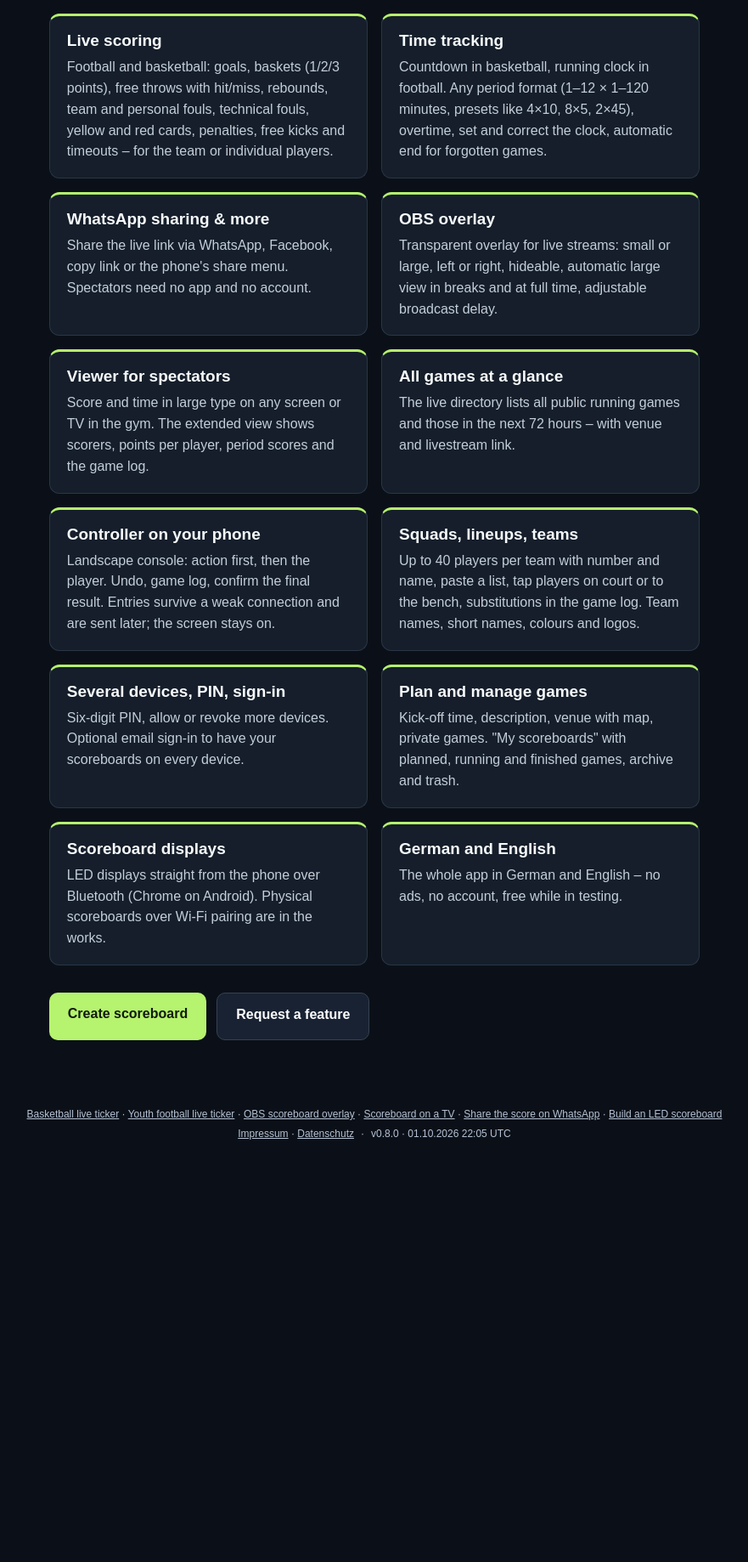
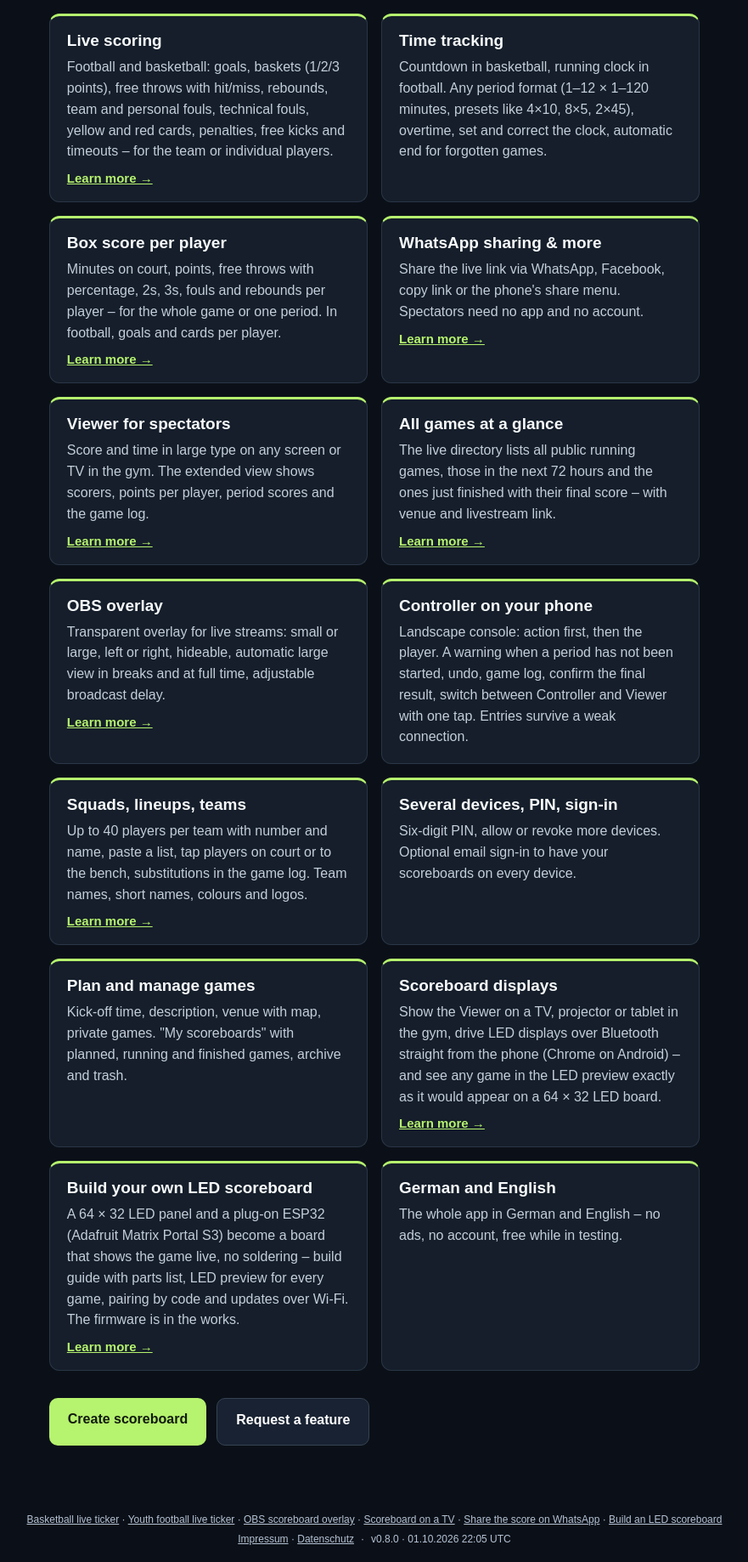
Before and after one commit to bullemer/score67-de, a FastAPI app: page /features?lang=en in a window 1280 px wide. Shown: the part 304-2142 px from the top of the page at 85% size, without its empty margins (199-1080 px from the left). Before the commit the page ends 1645 px from the top, so only its background shows below. Run offline with FastAPI, Linux system fonts and the light colour scheme.

Commit message:
Site: language switch loads the other language; features and start page list the new pages
Guide pages are written per language, so DE/EN now loads ?lang= (and a
chosen language follows plain links) instead of swapping texts in place,
which mixed English menus with German content. Features: box score and
LED scoreboard cards, updated texts, 'learn more' links to the guides;
start page: guides section.

Co-Authored-By: Claude Opus 5.5 <noreply@anthropic.com>

```diff
--- a/backend/score67/static/site.css
+++ b/backend/score67/static/site.css
@@ -53,3 +53,4 @@ a.forum-post:hover,a.forum-post:focus-visible{border-color:#b6f36e}
 .guide-note{background:#151e2a;border-left:4px solid #fbbf24;padding:12px 16px;border-radius:8px}.guide-table{overflow-x:auto;margin:16px 0}.guide-table table{border-collapse:collapse;width:100%;min-width:560px}.guide-table th,.guide-table td{border-bottom:1px solid #2a3647;padding:10px 8px;text-align:left;vertical-align:top;color:#c3cedb;font-size:16px}.guide-table th{color:#b6f36e;font-size:14px;text-transform:uppercase;letter-spacing:1px}.guide-table td:last-child{white-space:nowrap}
 @media(max-width:600px){.guide-table table{min-width:0}.guide-table th,.guide-table td{font-size:14px;padding:8px 4px}.guide-table td:last-child{white-space:normal}}
 .led-frame{background:#0d1117;border:10px solid #1f2937;border-radius:14px;padding:10px;margin:20px 0;box-shadow:0 10px 30px #0008}.led-panel{display:block;width:100%;aspect-ratio:2/1}
+.feature-more{display:inline-block;margin-top:10px;color:#b6f36e;font-weight:600;font-size:15px}.landing-guides{margin-top:40px}.landing-guides h2{font-size:22px;margin:0 0 8px}.guide-list{line-height:2;font-size:17px}.guide-list a{color:#b6f36e}
--- a/backend/score67/templates/features.html
+++ b/backend/score67/templates/features.html
@@ -5,17 +5,19 @@
 <body class="site-page">{% include "_site_header.html" %}
 <main><p class="eyebrow" data-i18n="features.eyebrow"></p><h1 data-i18n="features.title"></h1><p data-i18n="features.intro"></p>
 <div class="feature-grid">
-<section class="feature"><h2 data-i18n="features.scoring.title"></h2><p data-i18n="features.scoring.text"></p></section>
+<section class="feature"><h2 data-i18n="features.scoring.title"></h2><p data-i18n="features.scoring.text"></p><a class="feature-more" href="/basketball-liveticker" data-link="/basketball-liveticker" data-i18n="features.more">Mehr erfahren →</a></section>
 <section class="feature"><h2 data-i18n="features.clock.title"></h2><p data-i18n="features.clock.text"></p></section>
-<section class="feature"><h2 data-i18n="features.share.title"></h2><p data-i18n="features.share.text"></p></section>
-<section class="feature"><h2 data-i18n="features.obs.title"></h2><p data-i18n="features.obs.text"></p></section>
-<section class="feature"><h2 data-i18n="features.ticker.title"></h2><p data-i18n="features.ticker.text"></p></section>
-<section class="feature"><h2 data-i18n="features.directory.title"></h2><p data-i18n="features.directory.text"></p></section>
+<section class="feature"><h2 data-i18n="features.boxscore.title"></h2><p data-i18n="features.boxscore.text"></p><a class="feature-more" href="/basketball-liveticker" data-link="/basketball-liveticker" data-i18n="features.more">Mehr erfahren →</a></section>
+<section class="feature"><h2 data-i18n="features.share.title"></h2><p data-i18n="features.share.text"></p><a class="feature-more" href="/anleitung/spielstand-whatsapp-teilen" data-link="/anleitung/spielstand-whatsapp-teilen" data-i18n="features.more">Mehr erfahren →</a></section>
+<section class="feature"><h2 data-i18n="features.ticker.title"></h2><p data-i18n="features.ticker.text"></p><a class="feature-more" href="/anzeigetafel" data-link="/anzeigetafel" data-i18n="features.more">Mehr erfahren →</a></section>
+<section class="feature"><h2 data-i18n="features.directory.title"></h2><p data-i18n="features.directory.text"></p><a class="feature-more" href="/live" data-link="/live" data-i18n="features.more">Mehr erfahren →</a></section>
+<section class="feature"><h2 data-i18n="features.obs.title"></h2><p data-i18n="features.obs.text"></p><a class="feature-more" href="/obs-scoreboard-overlay" data-link="/obs-scoreboard-overlay" data-i18n="features.more">Mehr erfahren →</a></section>
 <section class="feature"><h2 data-i18n="features.console.title"></h2><p data-i18n="features.console.text"></p></section>
-<section class="feature"><h2 data-i18n="features.squad.title"></h2><p data-i18n="features.squad.text"></p></section>
+<section class="feature"><h2 data-i18n="features.squad.title"></h2><p data-i18n="features.squad.text"></p><a class="feature-more" href="/fussball-liveticker" data-link="/fussball-liveticker" data-i18n="features.more">Mehr erfahren →</a></section>
 <section class="feature"><h2 data-i18n="features.devices.title"></h2><p data-i18n="features.devices.text"></p></section>
 <section class="feature"><h2 data-i18n="features.manage.title"></h2><p data-i18n="features.manage.text"></p></section>
-<section class="feature"><h2 data-i18n="features.displays.title"></h2><p data-i18n="features.displays.text"></p></section>
+<section class="feature"><h2 data-i18n="features.displays.title"></h2><p data-i18n="features.displays.text"></p><a class="feature-more" href="/anzeigetafel" data-link="/anzeigetafel" data-i18n="features.more">Mehr erfahren →</a></section>
+<section class="feature"><h2 data-i18n="features.led.title"></h2><p data-i18n="features.led.text"></p><a class="feature-more" href="/anzeigetafel/led-bauanleitung" data-link="/anzeigetafel/led-bauanleitung" data-i18n="features.more">Mehr erfahren →</a></section>
 <section class="feature"><h2 data-i18n="features.free.title"></h2><p data-i18n="features.free.text"></p></section>
 </div>
 <div class="landing-actions"><a class="primary" href="/new" data-i18n="create" data-link="/new"></a><a class="primary secondary" href="/forum" data-i18n="features.wish" data-link="/forum"></a></div></main>
--- a/backend/score67/templates/landing.html
+++ b/backend/score67/templates/landing.html
@@ -7,6 +7,7 @@
 <main><p class="eyebrow" data-i18n="create.scope"></p><h1 data-i18n="landing.title"></h1><p data-i18n="landing.body"></p>
 <div class="landing-actions"><a class="primary" href="/new" data-i18n="create" data-link="/new"></a><a class="primary secondary" href="/dashboard" data-i18n="dashboard" data-link="/dashboard"></a><a class="primary secondary" href="/live" data-i18n="live.title" data-link="/live"></a></div>
 <p class="landing-more"><a href="/features" data-i18n="landing.more_features" data-link="/features"></a> · <a href="/about" data-i18n="landing.more_about" data-link="/about"></a> · <a href="/forum" data-i18n="landing.more_forum" data-link="/forum"></a></p>
+<section class="landing-guides"><h2 data-i18n="landing.guides">Anleitungen &amp; Ratgeber</h2><nav class="guide-list">{% include "_guide_links.html" %}</nav></section>
 <section class="landing-seo"><h2 data-i18n="landing.seo.title"></h2><p data-i18n="landing.seo.text"></p><p data-i18n="landing.seo.text2"></p></section>
 <p class="dev-note"><span data-i18n="landing.dev"></span> <a href="https://navisense.de" target="_blank" rel="noopener">Navisense</a> · navisense.de</p></main>
 <footer class="version-footer site-footer"><nav class="site-guides">{% include "_guide_links.html" %}</nav><span>{% include "_legal_links.html" %}</span> · <span class="version-footer" data-version="{{ release_version }}" data-built="{{ release_built_at }}">{{ release_label }}</span></footer>
--- a/shared/i18n/en.json
+++ b/shared/i18n/en.json
@@ -488,9 +488,9 @@
   "features.ticker.title": "Viewer for spectators",
   "features.ticker.text": "Score and time in large type on any screen or TV in the gym. The extended view shows scorers, points per player, period scores and the game log.",
   "features.directory.title": "All games at a glance",
-  "features.directory.text": "The live directory lists all public running games and those in the next 72 hours – with venue and livestream link.",
+  "features.directory.text": "The live directory lists all public running games, those in the next 72 hours and the ones just finished with their final score – with venue and livestream link.",
   "features.console.title": "Controller on your phone",
-  "features.console.text": "Landscape console: action first, then the player. Undo, game log, confirm the final result. Entries survive a weak connection and are sent later; the screen stays on.",
+  "features.console.text": "Landscape console: action first, then the player. A warning when a period has not been started, undo, game log, confirm the final result, switch between Controller and Viewer with one tap. Entries survive a weak connection.",
   "features.squad.title": "Squads, lineups, teams",
   "features.squad.text": "Up to 40 players per team with number and name, paste a list, tap players on court or to the bench, substitutions in the game log. Team names, short names, colours and logos.",
   "features.devices.title": "Several devices, PIN, sign-in",
@@ -498,7 +498,7 @@
   "features.manage.title": "Plan and manage games",
   "features.manage.text": "Kick-off time, description, venue with map, private games. \"My scoreboards\" with planned, running and finished games, archive and trash.",
   "features.displays.title": "Scoreboard displays",
-  "features.displays.text": "LED displays straight from the phone over Bluetooth (Chrome on Android). Physical scoreboards over Wi-Fi pairing are in the works.",
+  "features.displays.text": "Show the Viewer on a TV, projector or tablet in the gym, drive LED displays over Bluetooth straight from the phone (Chrome on Android) – and see any game in the LED preview exactly as it would appear on a 64 × 32 LED board.",
   "features.free.title": "German and English",
   "features.free.text": "The whole app in German and English – no ads, no account, free while in testing.",
   "features.wish": "Request a feature",
@@ -626,5 +626,11 @@
   "display.update": "Update to {version} available – the panel installs it by itself when no game is running.",
   "display.ota_status": "Update status",
   "display.beta": "Receive beta firmware",
-  "display.beta_note": "Also install test versions (for testers)."
+  "display.beta_note": "Also install test versions (for testers).",
+  "features.more": "Learn more →",
+  "features.boxscore.title": "Box score per player",
+  "features.boxscore.text": "Minutes on court, points, free throws with percentage, 2s, 3s, fouls and rebounds per player – for the whole game or one period. In football, goals and cards per player.",
+  "features.led.title": "Build your own LED scoreboard",
+  "features.led.text": "A 64 × 32 LED panel and a plug-on ESP32 (Adafruit Matrix Portal S3) become a board that shows the game live, no soldering – build guide with parts list, LED preview for every game, pairing by code and updates over Wi-Fi. The firmware is in the works.",
+  "landing.guides": "Guides & how-tos"
 }
```
Also changed, not shown: backend/score67/static/site.mjs (+24 -7 lines), shared/i18n/de.json (+10 -4 lines).
